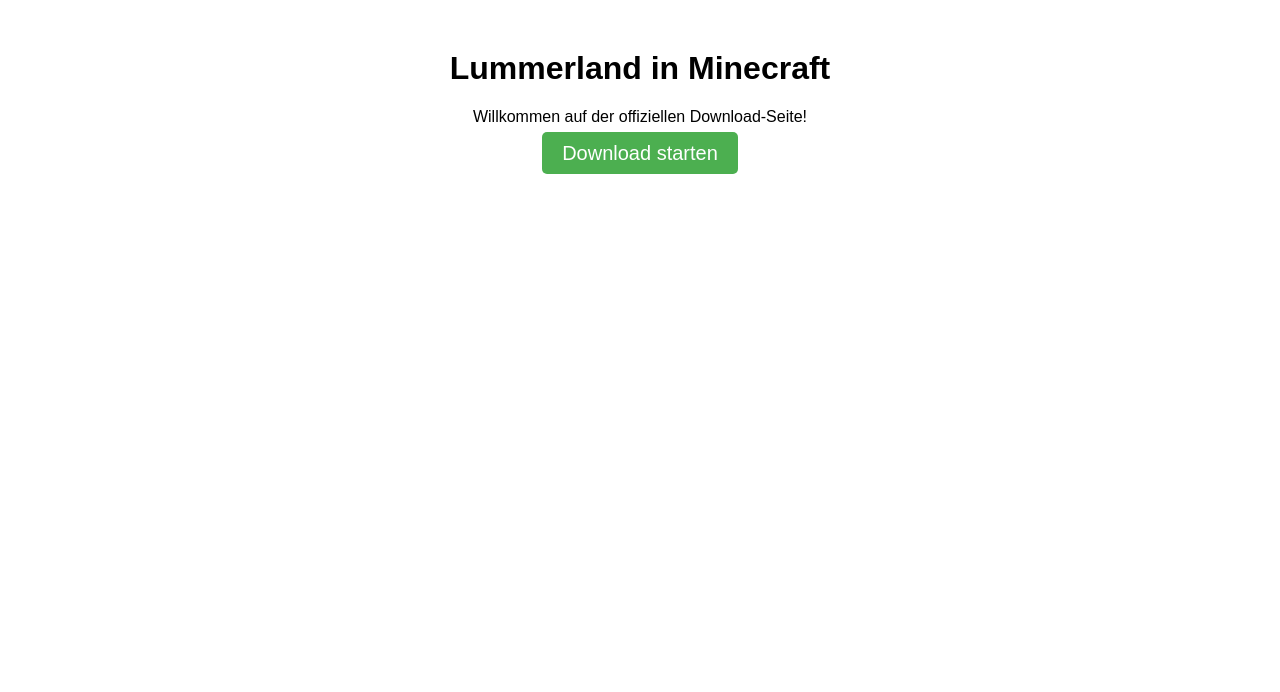
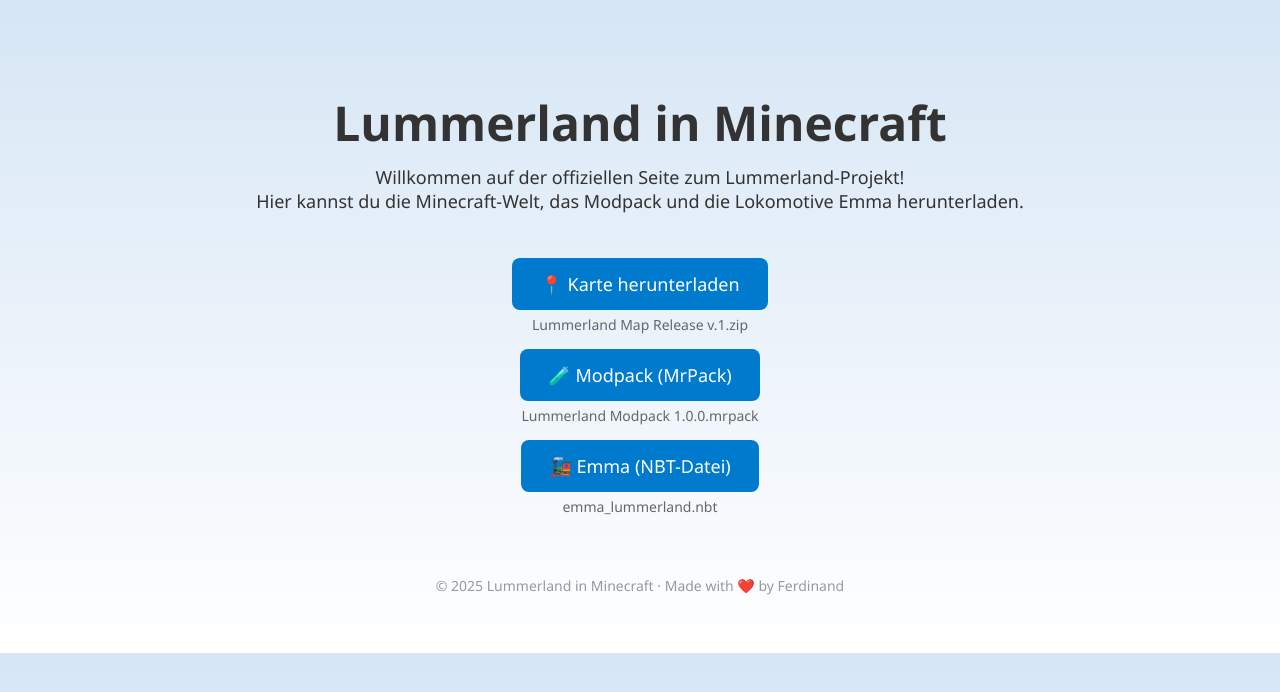
Before and after one commit to Lummerland-in-Minecraft/lummerland, a plain HTML site: page index.html in a window 1280 px wide. Drawn offline with Linux system fonts and the light colour scheme.

Commit message:
Update index.html

```diff
--- a/index.html
+++ b/index.html
@@ -2,11 +2,68 @@
 <html lang="de">
 <head>
   <meta charset="UTF-8">
-  <title>Lummerland Download</title>
+  <title>Lummerland in Minecraft</title>
+  <style>
+    body {
+      font-family: 'Segoe UI', sans-serif;
+      background: linear-gradient(to bottom, #d6e6f5, #ffffff);
+      text-align: center;
+      padding: 50px;
+      color: #333;
+    }
+    h1 {
+      font-size: 48px;
+      margin-bottom: 10px;
+    }
+    p {
+      font-size: 18px;
+      max-width: 800px;
+      margin: 0 auto 30px;
+    }
+    .button {
+      display: inline-block;
+      margin: 15px;
+      padding: 14px 28px;
+      font-size: 18px;
+      background-color: #007acc;
+      color: white;
+      text-decoration: none;
+      border-radius: 8px;
+      transition: background-color 0.3s ease;
+    }
+    .button:hover {
+      background-color: #005fa3;
+    }
+    .file-info {
+      font-size: 14px;
+      color: #666;
+      margin-top: -10px;
+    }
+    footer {
+      margin-top: 60px;
+      font-size: 14px;
+      color: #999;
+    }
+  </style>
 </head>
-<body style="font-family: sans-serif; text-align: center; margin-top: 50px;">
+<body>
   <h1>Lummerland in Minecraft</h1>
-  <p>Willkommen auf der offiziellen Download-Seite!</p>
-  <a href="Lummerland.zip" download style="font-size: 20px; background: #4CAF50; color: white; padding: 10px 20px; text-decoration: none; border-radius: 5px;">Download starten</a>
+  <p>
+    Willkommen auf der offiziellen Seite zum Lummerland-Projekt!<br>
+    Hier kannst du die Minecraft-Welt, das Modpack und die Lokomotive Emma herunterladen.
+  </p>
+
+  <a href="Lummerland Map Release v.1.zip" class="button" download>📍 Karte herunterladen</a>
+  <div class="file-info">Lummerland Map Release v.1.zip</div>
+
+  <a href="Lummerland Modpack 1.0.0.mrpack" class="button" download>🧪 Modpack (MrPack)</a>
+  <div class="file-info">Lummerland Modpack 1.0.0.mrpack</div>
+
+  <a href="emma_lummerland.nbt" class="button" download>🚂 Emma (NBT-Datei)</a>
+  <div class="file-info">emma_lummerland.nbt</div>
+
+  <footer>
+    © 2025 Lummerland in Minecraft · Made with ❤️ by Ferdinand
+  </footer>
 </body>
 </html>
```
